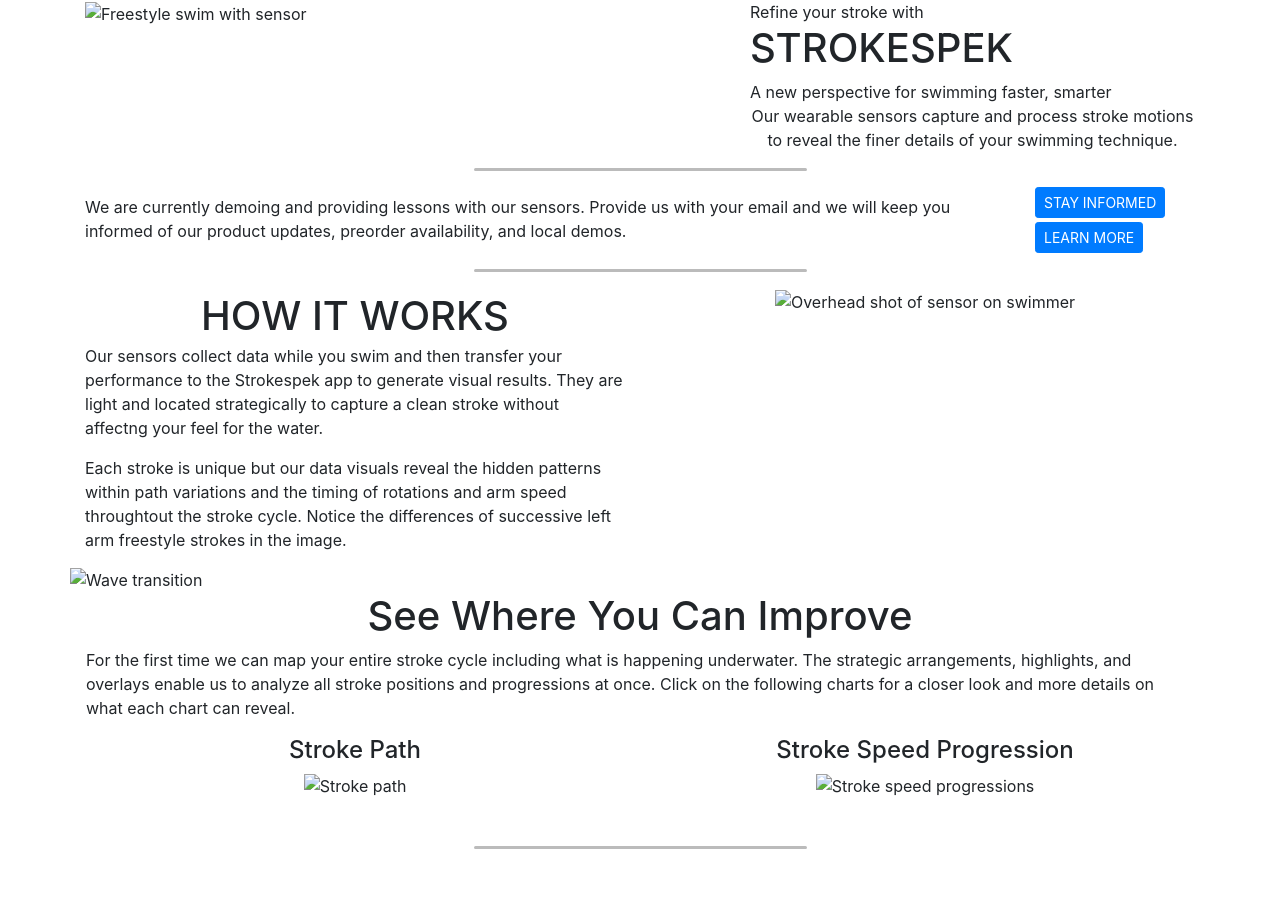
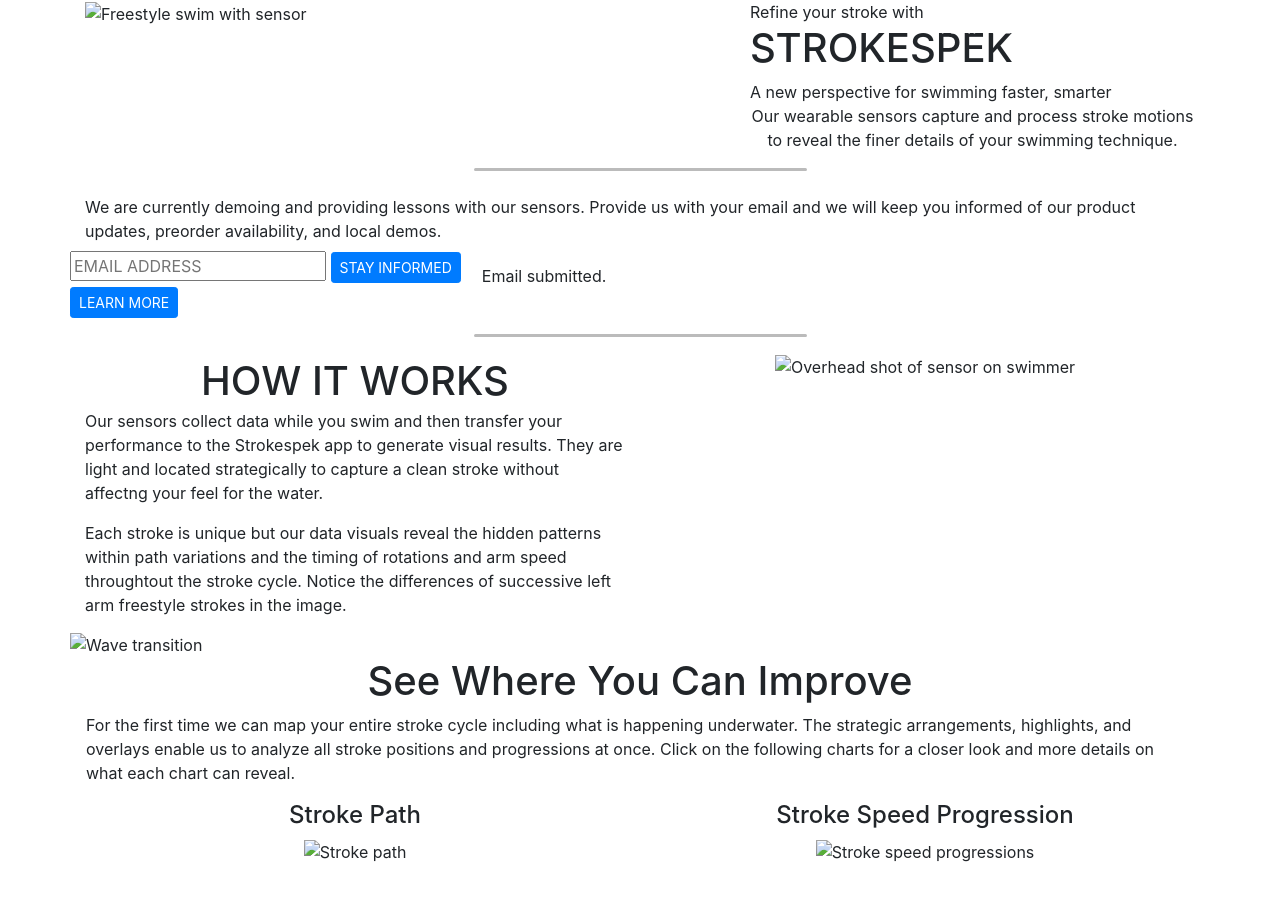
Before and after one commit to morphwear/strokespek, a Jekyll site: the page built from index.md, in a window 1280 px wide and 900 px high. Built offline with Jekyll 4.4.1, drawn with Linux system fonts in a browser that asks for light colours; nearby versions of some CDN libraries; some web fonts are replaced; library files that are not in the unit come from our copies; comment, search, counter and statistics services are not loaded.

Commit message:
Update home.html

```diff
--- a/_layouts/home.html
+++ b/_layouts/home.html
@@ -25,11 +25,15 @@
     </div>
     <hr style="border-top: 3px solid #bbb; border-radius: 5px; width: 30%">
     <div class="row">
-      <div class="col-md-10 cta text-left my-2">{{ site.data.home.intro.cta-text }}</div>
-      <div class="col-md-2">
-	<a class="btn btn-primary btn-xl btn-sm text-uppercase js-scroll-trigger" href="#features">{{ site.data.home.intro.btn }}</a>
+      <div class="col-md-12 cta text-left my-2">{{ site.data.home.intro.cta-text }}</div>
+      <div>
+	<form id="header-email-form" class="form text-uppercase">
+          <input type="email" id="email" name="email" placeholder="EMAIL ADDRESS" class="text-input">
+	  <button class="btn btn-primary btn-xl btn-sm text-uppercase" type="submit">{{ site.data.home.intro.btn }}</button>
+	</form>
 	<a class="mt-1 btn btn-primary btn-xl btn-sm text-uppercase js-scroll-trigger" href="#features">{{ site.data.home.intro.btn2 }}</a>
       </div>
+      <div class="alert">{{ site.data.default.footer.form-alert }}</div>
     </div>
     <hr style="border-top: 3px solid #bbb; border-radius: 5px; width: 30%">
   </div>
```
